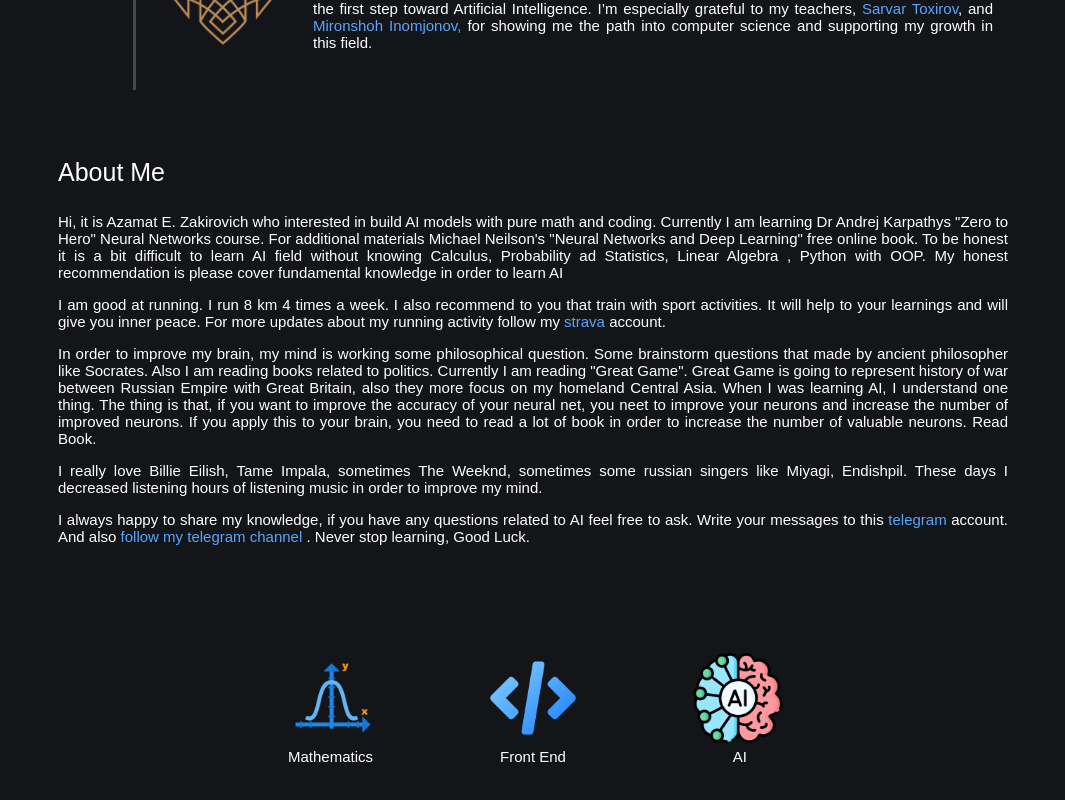
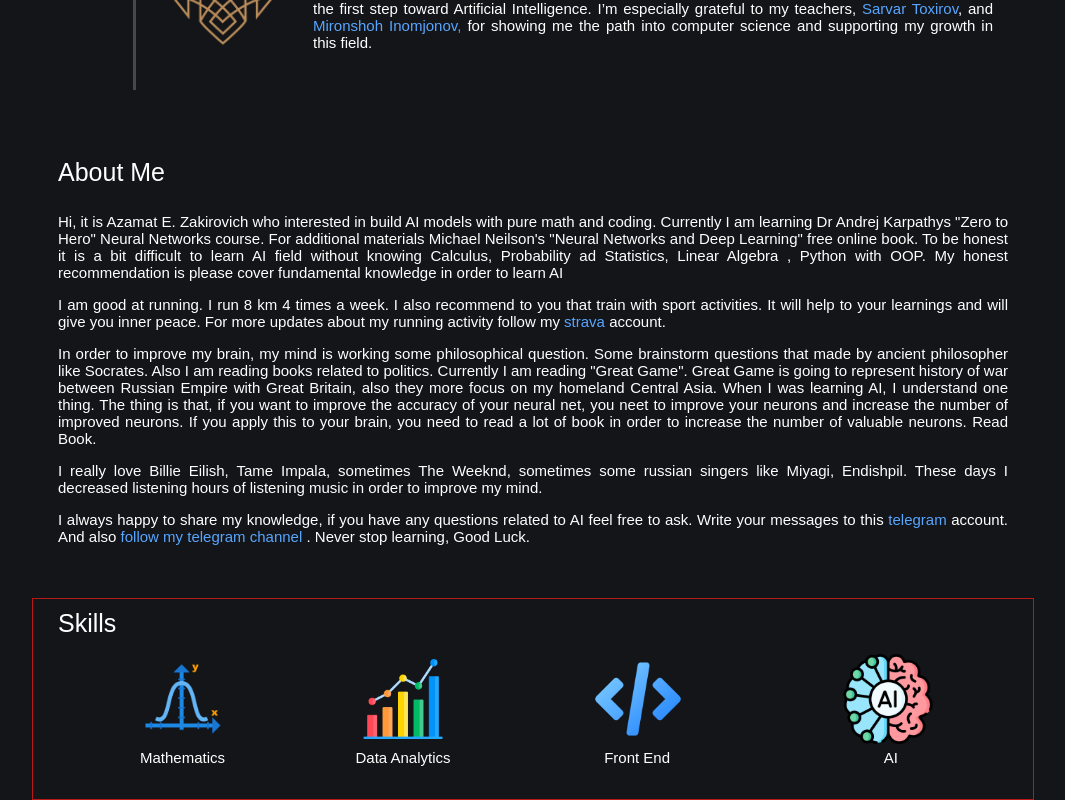
Before and after one commit to E-Zakirovich/azamatdotcom, a React (Vite) app: page / in a window 1280 px wide. Shown: the part 652-1452 px from the top of the page, without its empty margins (107-1172 px from the left). Built offline with nearby package versions, Linux system fonts and the light colour scheme.

Commit message:
new skill added here

```diff
--- a/src/App.css
+++ b/src/App.css
@@ -288,7 +288,7 @@ body {
     top: 1250px;
     left: 50%;
     transform: translateX(-50%);
-    /*border: 1px solid #ba1717;*/
+    border: 1px solid #ba1717;
     width: 1000px;
     height: 200px;
 }
@@ -315,10 +315,10 @@ body {
     text-decoration: underline;
 }
 
-.Skills{
+.skills{
     position: absolute;
     top: 10px;
-    left: 10px;
+    left: 25px;
     color: white;
     text-align: justify;
     font-family: Arial, sans-serif;
@@ -329,7 +329,7 @@ body {
 .math {
     position: absolute;
     top: 50%;
-    left: 250px;
+    left: 100px;
     transform: translateY(-50%);
     width: 10%;
     height: auto;
@@ -339,7 +339,28 @@ body {
 .math-style{
     position: absolute;
     top: 150px;
-    left: 255px;
+    left: 107px;
+    color: white;
+    text-align: justify;
+    font-family: Arial, sans-serif;
+    font-size: 15px;
+}
+
+.data-analysis {
+    position: absolute;
+    top: 50%;
+    left: 330px;
+    transform: translateY(-50%);
+    width: 8%;
+    height: auto;
+    cursor: pointer;
+}
+
+.data-analysis-style{
+    position: absolute;
+    top: 150px;
+    left: 370px;
+    transform: translateX(-50%);
     color: white;
     text-align: justify;
     font-family: Arial, sans-serif;
@@ -349,8 +370,8 @@ body {
 .front{
     position: absolute;
     top: 50%;
-    left: 50%;
-    transform: translate(-50%, -50%);
+    right: 350px;
+    transform: translateY(-50%);
     width: 9%;
     height: auto;
     cursor: pointer;
@@ -359,7 +380,7 @@ body {
 .front-style{
     position: absolute;
     top: 150px;
-    left: 50%;
+    right: 330px;
     transform: translateX(-50%);
     color: white;
     text-align: justify;
@@ -370,7 +391,7 @@ body {
 .ai{
     position: absolute;
     top: 50%;
-    right: 250px;
+    right: 100px;
     transform: translateY(-50%);
     width: 9%;
     height: auto;
@@ -380,7 +401,7 @@ body {
 .ai-style{
     position: absolute;
     top: 150px;
-    right: 286px;
+    right: 135px;
     color: white;
     text-align: justify;
     font-family: Arial, sans-serif;
--- a/src/App.tsx
+++ b/src/App.tsx
@@ -9,6 +9,8 @@ import nt from "./../public/nt.jpg"
 import ai from "./../public/ai.png"
 import math from "./../public/math.png"
 import frontend from "./../public/code.png"
+
+import dataanalytics from "./../public/analysis.png"
 
 // import hogwarts from "./../public/hogwarts.png"
 // import resit from "./../public/resit.png"
@@ -221,10 +223,13 @@ function App() {
 
         <div className="skill-container">
 
-            {/*<div className="Skills">My Skills</div>*/}
+            <div className="skills">Skills</div>
 
             <img src={math} className="math" alt={math}/>
             <div className="math-style">Mathematics</div>
+
+            <img src={dataanalytics} className="data-analysis" alt={dataanalytics}/>
+            <div className="data-analysis-style">Data Analytics</div>
 
             <img src={frontend} className="front" alt={frontend}/>
             <div className="front-style">Front End</div>
```
Also changed, not shown: public/analysis.png (added).
